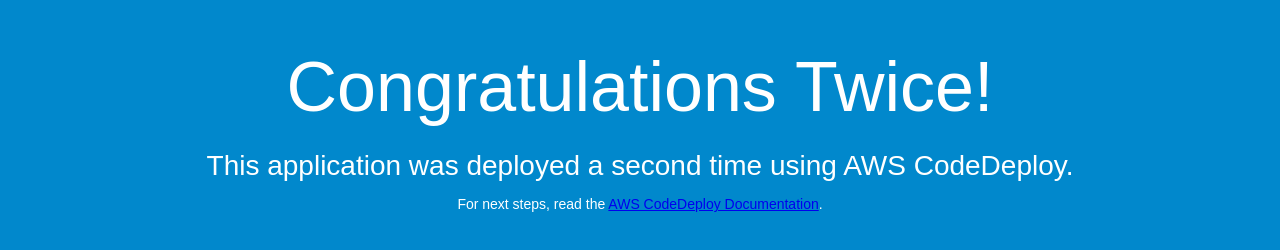
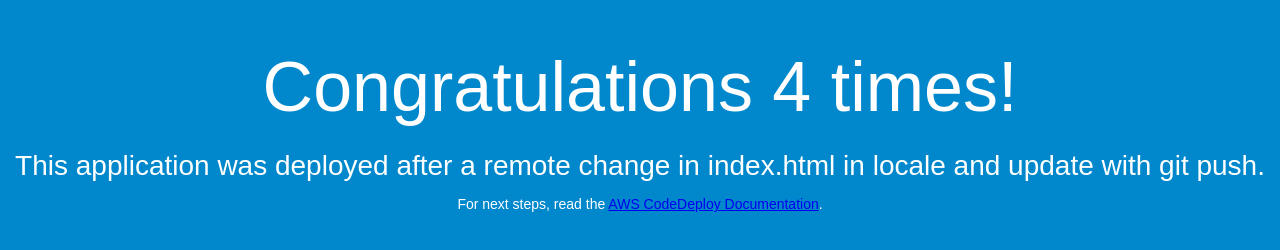
Before and after one commit to csrsfn/CodeDeployGitHubDemo, a plain HTML site: page index.html in a window 1280 px wide. Drawn offline with Linux system fonts and the light colour scheme.

Commit message:
Modification in locale of index.html

```diff
--- a/index.html
+++ b/index.html
@@ -26,8 +26,8 @@
 </head>
 <body>
   <div align="center">
-    <h1>Congratulations Twice!</h1>
-    <h2>This application was deployed a second time using AWS CodeDeploy.</h2>
+    <h1>Congratulations 4 times!</h1>
+    <h2>This application was deployed after a remote change in index.html in locale and update with git push.</h2>
     <p>For next steps, read the <a href="http://aws.amazon.com/documentation/codedeploy">AWS CodeDeploy Documentation</a>.</p>
   </div>
 </body>
```
